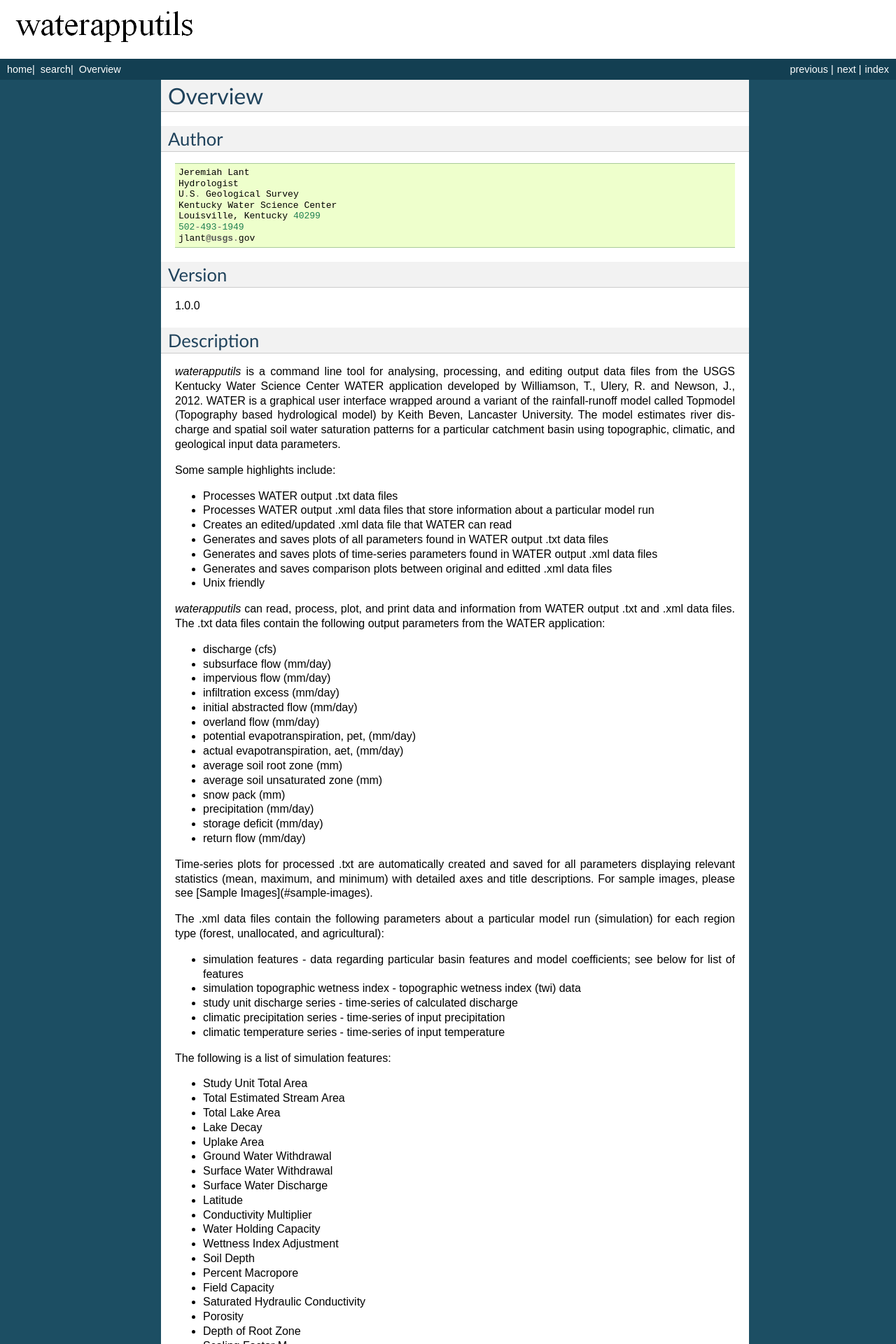
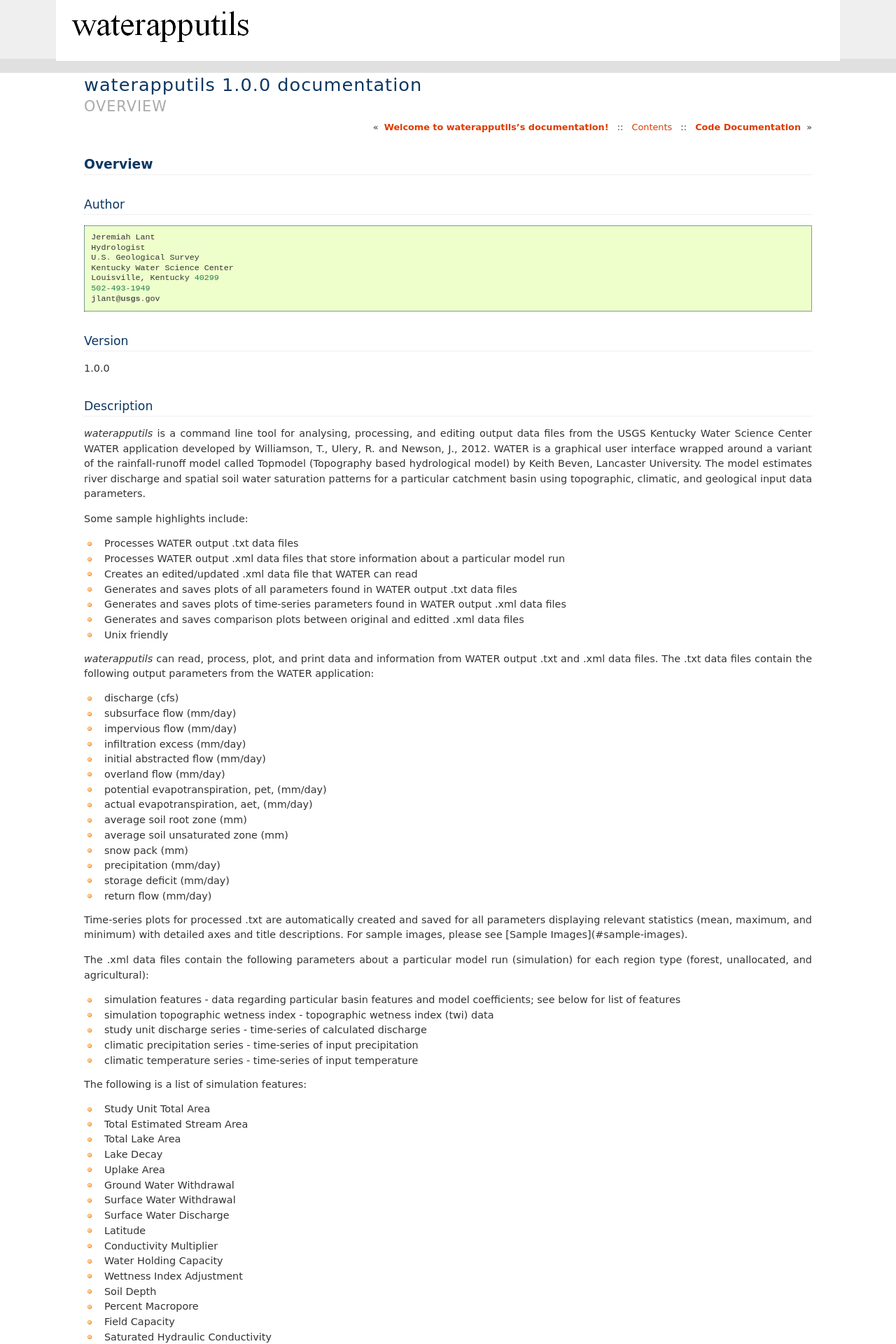
Before and after one commit to jlant/waterapputils, a Sphinx documentation site: the page built from docs/overview.rst, in a window 1280 px wide. Shown: the top 1920 px of the page at 70% size. Built offline with Sphinx 7.4.7, drawn with Linux system fonts in a browser that asks for light colours; some of the changed text lies outside the part shown.

```diff
--- a/docs/conf.py
+++ b/docs/conf.py
@@ -101,7 +101,7 @@ pygments_style = 'sphinx'
 
 # The theme to use for HTML and HTML Help pages.  See the documentation for
 # a list of builtin themes.
-html_theme = 'default'
+html_theme = 'haiku'
 
 # Theme options are theme-specific and customize the look and feel of a theme
 # further.  For a list of options available for each theme, see the
```
Also changed, not shown: README.md (+6 -5 lines), 16 other files.
